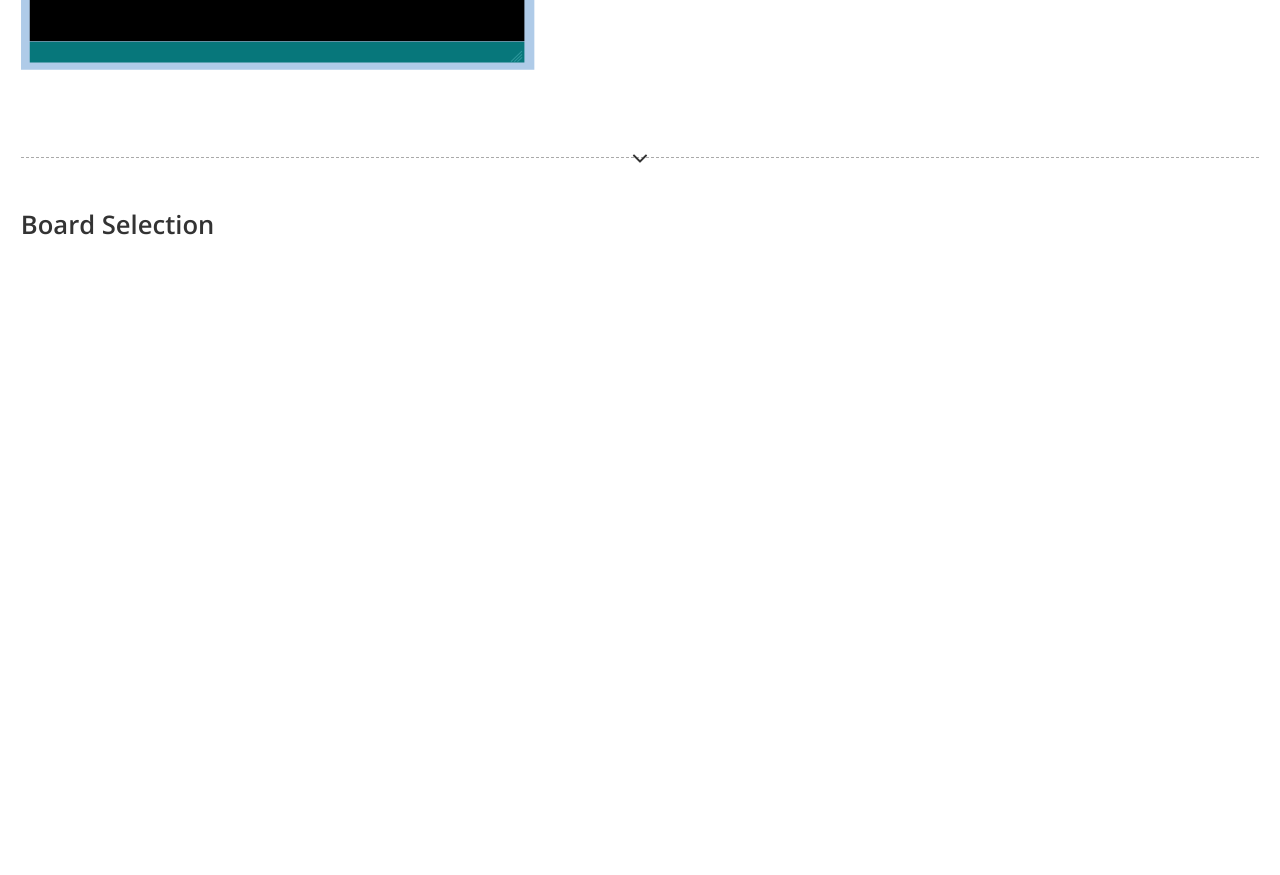
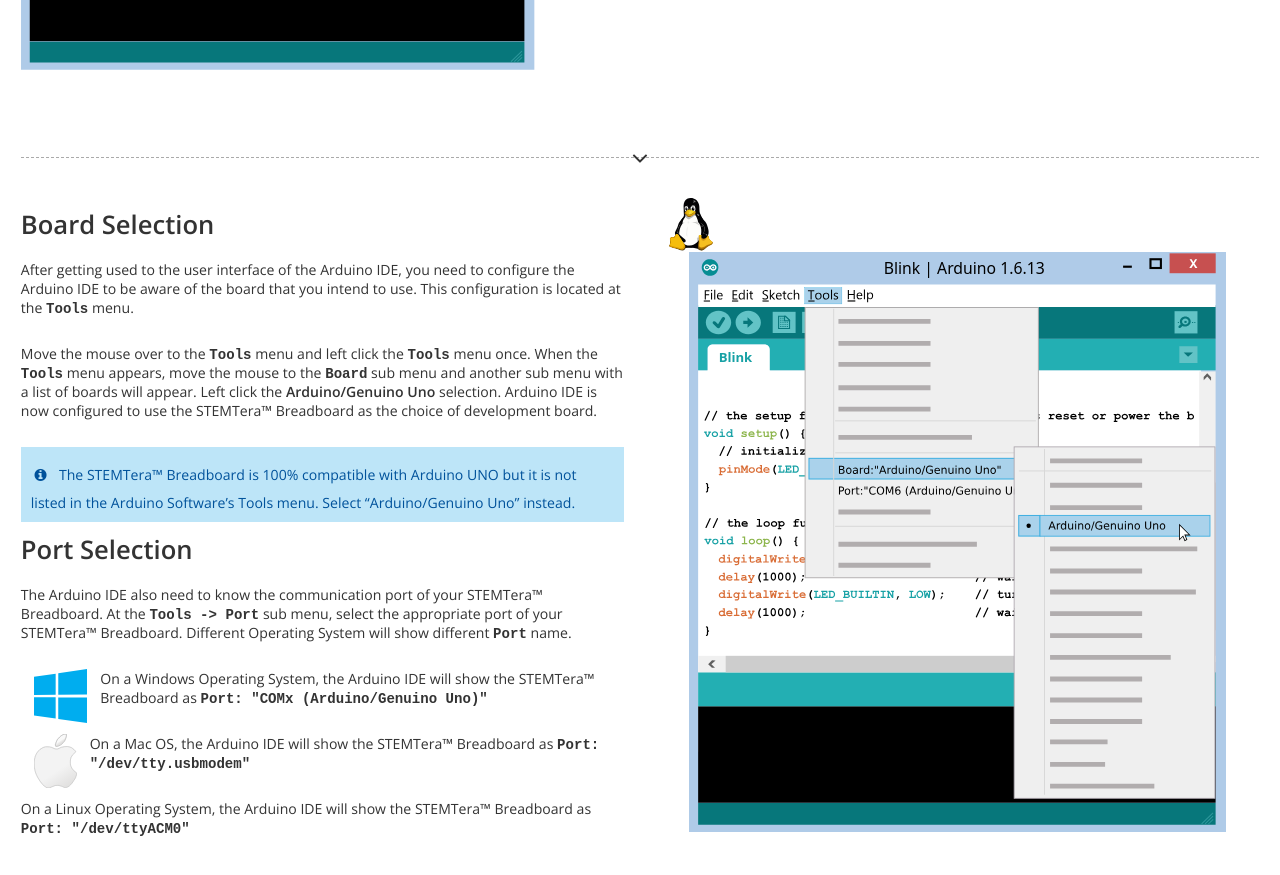
Before and after one commit to STEMTera/stemtera.github.io, a Jekyll site: the page built from en/begin/index.html, in a window 1280 px wide and 900 px high, scrolled down 5185 px. Shown: the top 875 px of the window. Built offline with Jekyll 4.4.1, drawn with Linux system fonts in a browser that asks for light colours; nearby versions of some CDN libraries.

Commit message:
added new page

```diff
--- a/en/begin/_posts/2000-01-07-board-selection.md
+++ b/en/begin/_posts/2000-01-07-board-selection.md
@@ -4,6 +4,26 @@
 lang: en
 contents:
 - Board Selection
+- Port Selection
 ---
 
 ## Board Selection
+
+After getting used to the user interface of the Arduino IDE, you need to configure the Arduino IDE to be aware of the board that you intend to use. This configuration is located at the **`Tools`** menu.
+
+Move the mouse over to the **`Tools`** menu and left click the **`Tools`** menu once. When the **`Tools`** menu appears, move the mouse to the **`Board`** sub menu and another sub menu with a list of boards will appear. Left click the **Arduino/Genuino Uno** selection. Arduino IDE is now configured to use the (STMB) as the choice of development board.
+
+The (STMB) is 100% compatible with Arduino UNO but it is not listed in the Arduino Software's Tools menu. Select "Arduino/Genuino Uno" instead.
+{: .info }
+
+## Port Selection
+
+The Arduino IDE also need to know the communication port of your (STMB). At the **`Tools -> Port`** sub menu, select the appropriate port of your (STMB). Different Operating System will show different **`Port`** name.
+
+![Windows Logo](img/windows_logo.svg){: .sixteenth-h .left }On a Windows Operating System, the Arduino IDE will show the (STMB) as **`Port: "COMx (Arduino/Genuino Uno)"`**
+
+![Mac Logo](img/mac_logo.svg){: .sixteenth-h .left }On a Mac OS, the Arduino IDE will show the (STMB) as **`Port: "/dev/tty.usbmodem"`**
+
+![Linux Logo](img/linux_logo.svg){: .sixteenth-h .left }On a Linux Operating System, the Arduino IDE will show the (STMB) as **`Port: "/dev/ttyACM0"`**
+
+![STEMTera Breadboard selection in Arduino IDE](img/board_selection.svg){: .half-w .center }
```
Also changed, not shown: en/begin/img/board_selection.svg (added), en/begin/img/linux_logo.svg (added), en/begin/img/mac_logo.svg (added), en/begin/img/windows_logo.svg (added).
